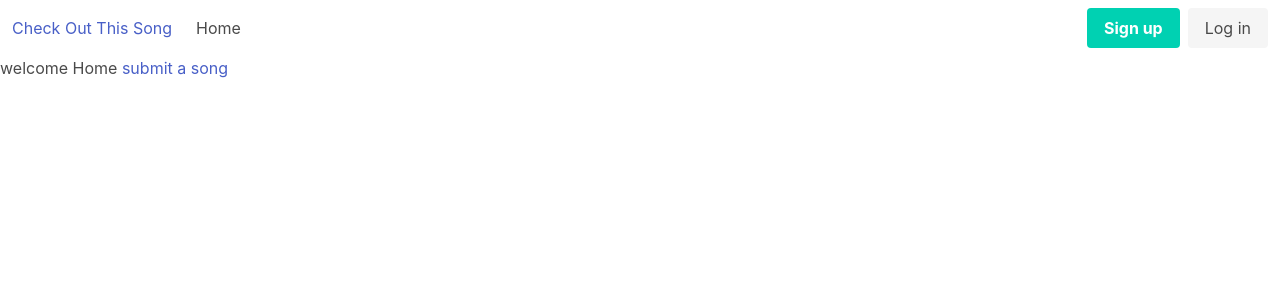
After one commit to dixls/check-out-this-song, a Flask app: template app/templates/home.html in a window 1280 px wide. The commit adds this page. Shown: the top 300 px of the page. Run offline with Flask 2, Linux system fonts and the light colour scheme; the template is opened without the code that fills it, so the values that code supplies are empty.

Commit message:
added basic home views to start testing search logic, flask env not loading properly

```diff
--- a/app/templates/base.html
+++ b/app/templates/base.html
@@ -4,11 +4,14 @@
     <meta charset="UTF-8">
     <meta http-equiv="X-UA-Compatible" content="IE=edge">
     <meta name="viewport" content="width=device-width, initial-scale=1.0">
-
+    <link rel="stylesheet" href="https://cdn.jsdelivr.net/npm/bulma@0.9.3/css/bulma.min.css">
     <title>Check Out This Song!</title>
 </head>
 <body>
-    {% block content %}
-    {% endblock %}
+    {% include 'nav.html' %}
+    <div class="containter">
+        {% block content %}
+        {% endblock %}
+    </div>
 </body>
 </html>
--- /dev/null
+++ b/app/templates/home.html
@@ -0,0 +1,5 @@
+{% extends 'base.html' %}
+{% block content %}
+welcome Home
+<a href="/search">submit a song</a>
+{% endblock %}
--- /dev/null
+++ b/app/templates/nav.html
@@ -0,0 +1,34 @@
+<nav class="navbar" role="navigation" aria-label="main navigation">
+    <div class="navbar-brand">
+      <a class="navbar-item" href="/">
+        Check Out This Song
+      </a>
+
+      <a role="button" class="navbar-burger" aria-label="menu" aria-expanded="false" data-target="navbarBasicExample">
+        <span aria-hidden="true"></span>
+        <span aria-hidden="true"></span>
+        <span aria-hidden="true"></span>
+      </a>
+    </div>
+
+    <div id="navbarBasicExample" class="navbar-menu">
+      <div class="navbar-start">
+        <a class="navbar-item">
+          Home
+        </a>
+      </div>
+
+      <div class="navbar-end">
+        <div class="navbar-item">
+          <div class="buttons">
+            <a class="button is-primary">
+              <strong>Sign up</strong>
+            </a>
+            <a class="button is-light">
+              Log in
+            </a>
+          </div>
+        </div>
+      </div>
+    </div>
+  </nav>
--- a/app/views.py
+++ b/app/views.py
@@ -1,8 +1,24 @@
-from flask import Blueprint
+from flask import Blueprint, render_template
+import app.forms
+from app.models import User, Song
+from app.extensions import login_manager, db
 
 main = Blueprint("main", __name__)
 
 
+@login_manager.user_loader
+def load_user(user_id):
+    return User.get(user_id)
+
 @main.route("/")
 def root():
-    return "Blueprint root"
+    return render_template("home.html")
+
+@main.route("/search")
+def search():
+    form = app.forms.SongSearchForm()
+
+    if form.validate_on_submit():
+        return f"{form.data}"
+    else:
+        return render_template("songsearch.html", form=form)
--- a/config.py
+++ b/config.py
@@ -1,3 +1,4 @@
+from distutils.debug import DEBUG
 import os
 from dotenv import load_dotenv
 
@@ -24,6 +25,7 @@ class Config:
 class DevelopmentConfig(Config):
     SECRET_KEY = os.getenv("SECRET_KEY", default="DEV SECRET KEY")
     TESTING = False
+    DEBUG = True
 
 
 class TestingConfig(Config):
```
Also changed, not shown: app/forms.py (+9 -4 lines), app/templates/songsearch.html (added, +10 -0 lines), README.md.
